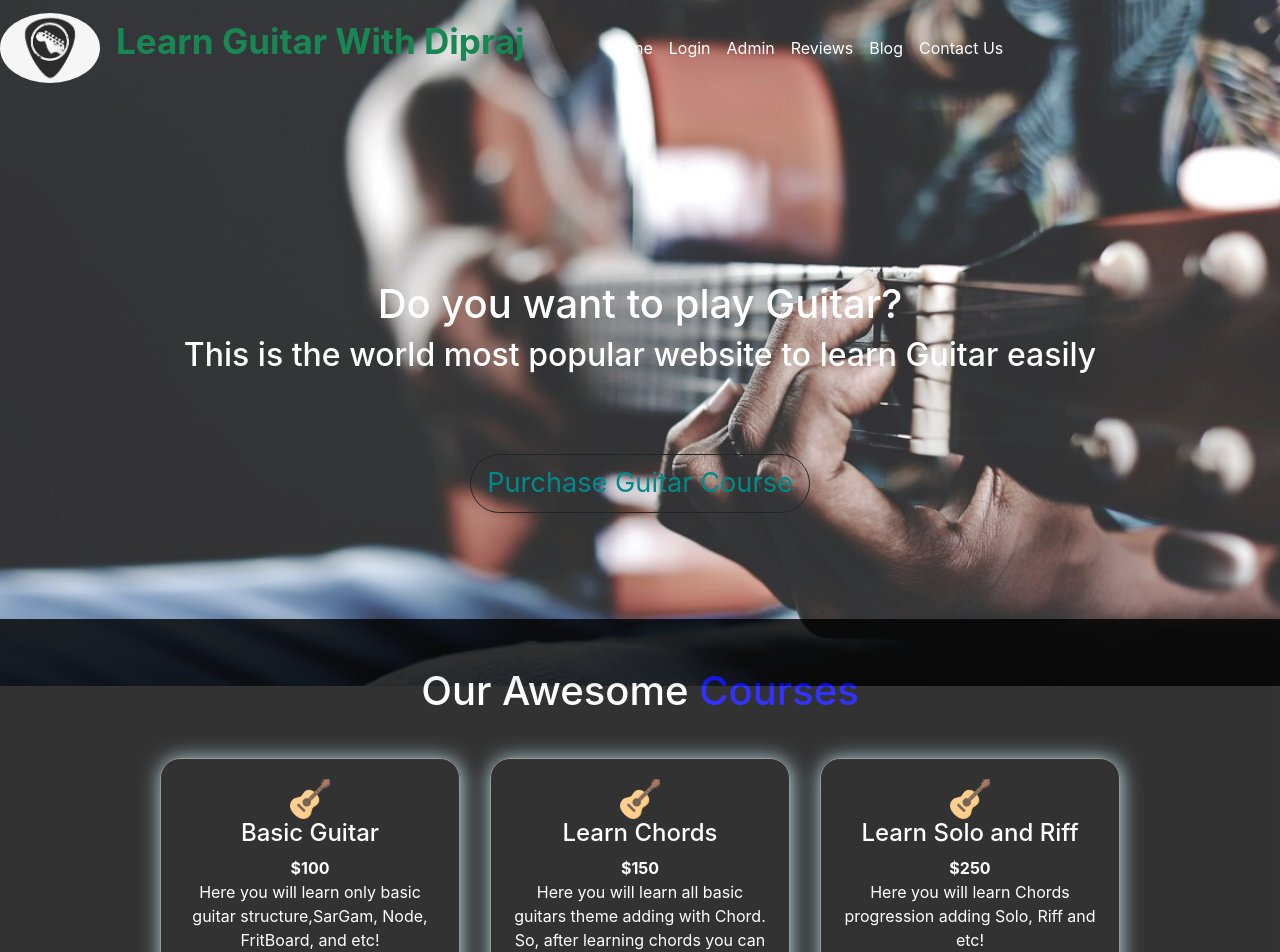
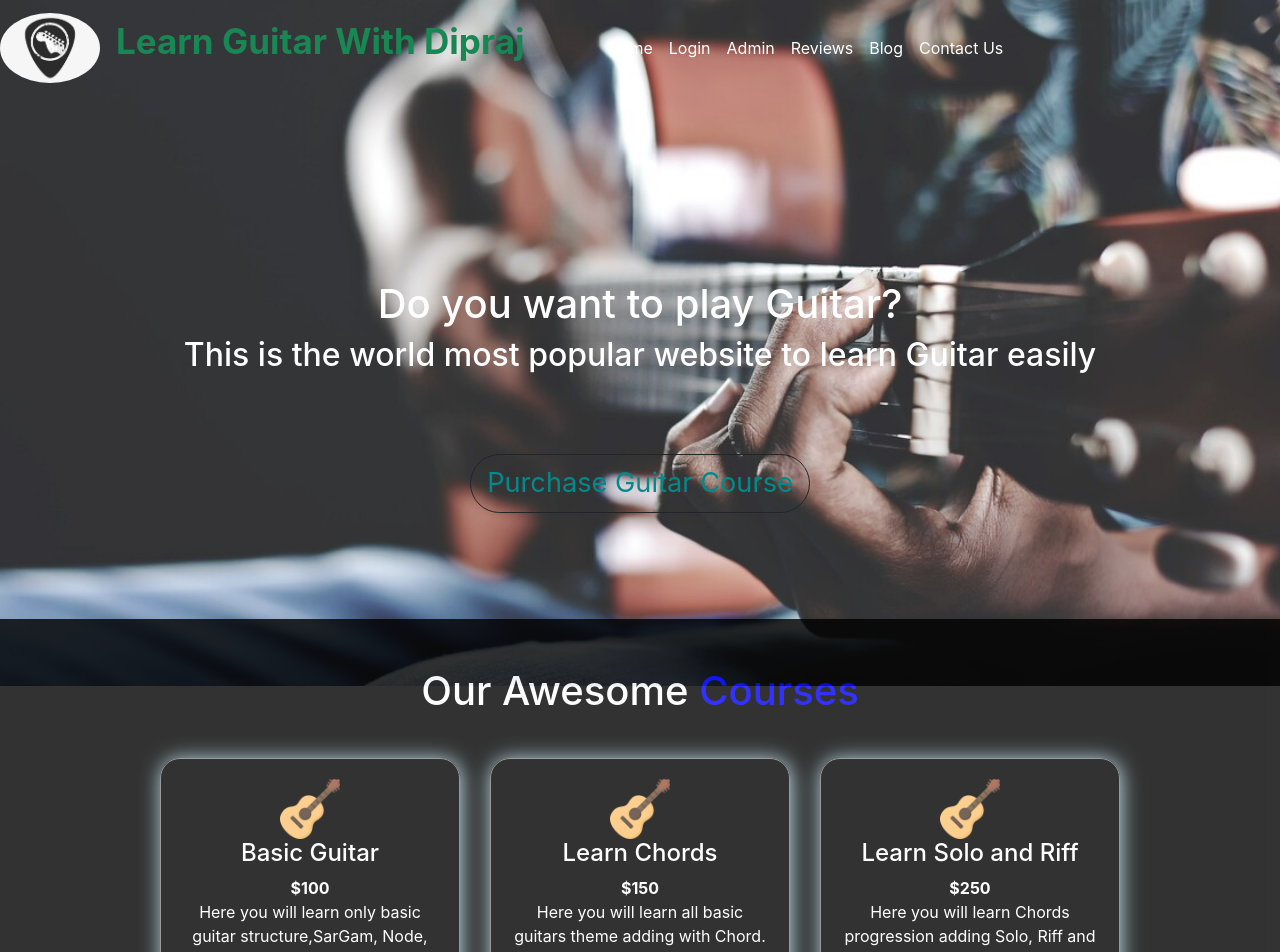
Before and after one commit to dipraj-howlader/guitar-course-client, a React (Create React App) app: page / in a window 1280 px wide. Shown: the top 952 px of the page. Built offline with nearby package versions, Linux system fonts and the light colour scheme.

Commit message:
adding animation

```diff
--- a/src/Components/FirstUI/ExplainService/ExplainService.css
+++ b/src/Components/FirstUI/ExplainService/ExplainService.css
@@ -1,6 +1,16 @@
 .service img{
-width: 40px;
+width: 60px;
+transition: 2s;
+
+
 }
+.service img:hover{
+    width: 120px;
+    background-color:rgb(131, 170, 184);
+    padding: 5px;
+    border-radius: 40px;
+}
+
 .service{
     border:1px solid gray;
     height: 400px;
--- a/src/Components/FirstUI/ExplainService/ExplainService.js
+++ b/src/Components/FirstUI/ExplainService/ExplainService.js
@@ -11,7 +11,7 @@ const ExplainService = (props) => {
     const {name , icon, description, price} = props.service
     return (
         <div className="col-md-4 service">
-            <img src={icon} alt=""/>
+           <img src={icon} alt=""/>
             <h4>{name}</h4>
             <strong>${price}</strong>
             <p>{description}</p>
```
